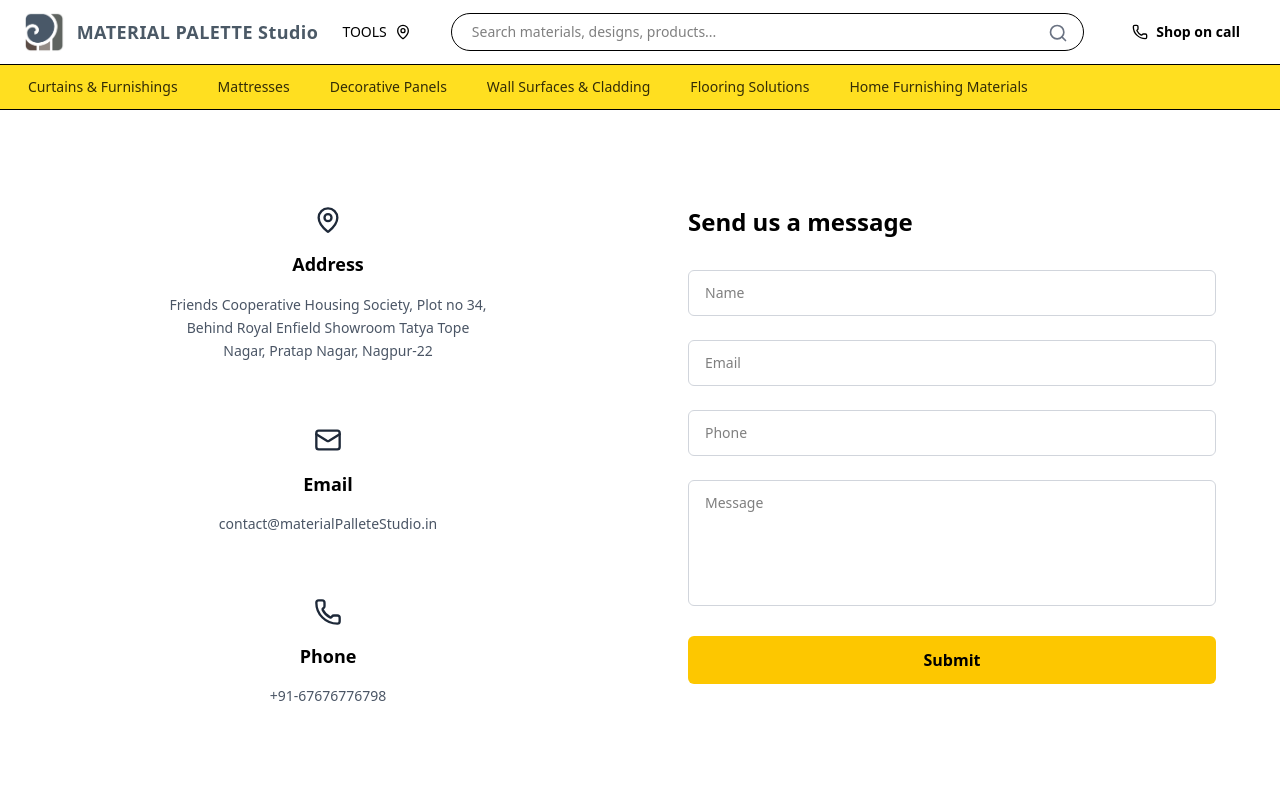
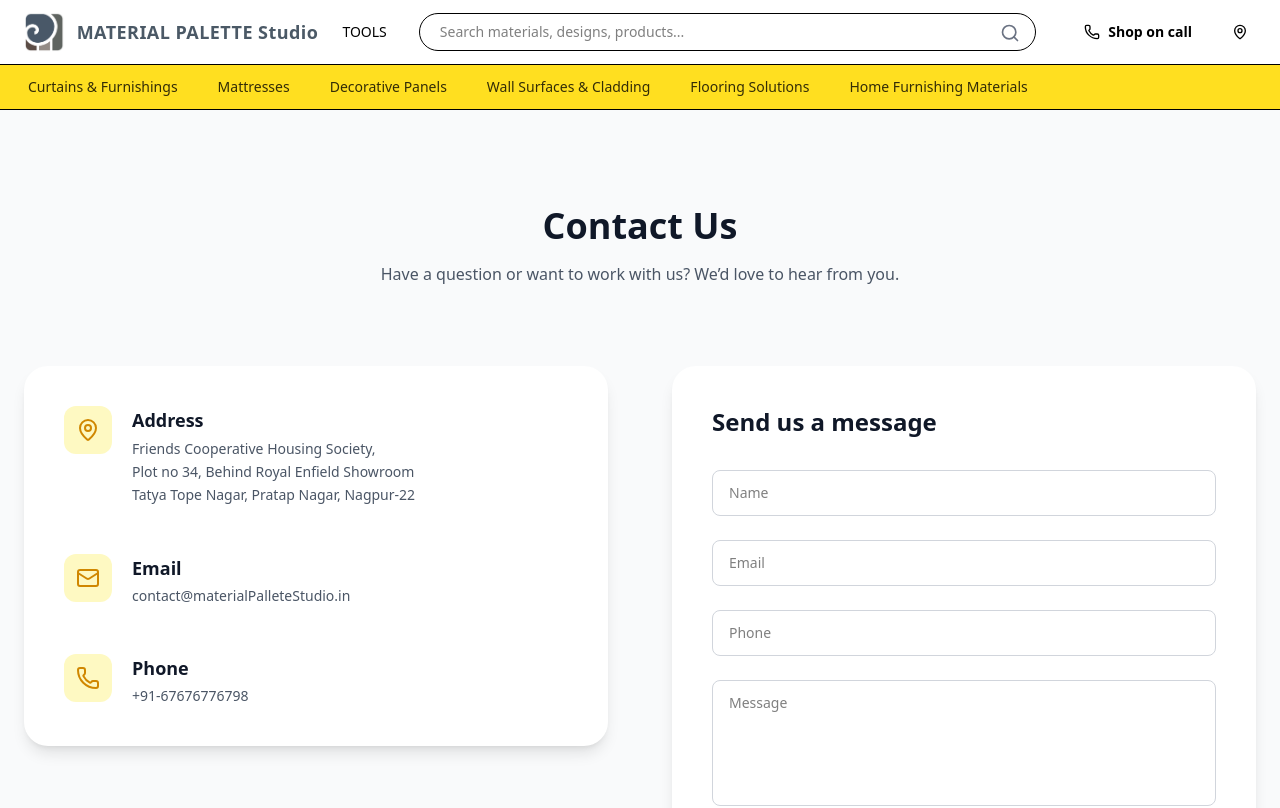
Before and after one commit to sambhav0007/material-Pallete-studio, a React (Vite) app: page /contact in a window 1280 px wide. Shown: the top 808 px of the page. Built offline with nearby package versions, Linux system fonts and the light colour scheme.

Commit message:
update for footer

```diff
--- a/src/components/Pages/Aboutus.jsx
+++ b/src/components/Pages/Aboutus.jsx
@@ -5,7 +5,15 @@ export default function Aboutus() {
         <h1 className="text-3xl font-semibold text-center">
           About Material Palette Studio
         </h1>
+        <p className="text-lg">
+          Material Palette Studio is a premier interior design and material sourcing company dedicated to transforming spaces with innovative solutions. We specialize in providing high-quality materials and expert design services for residential and commercial projects.
+        </p>
+
+        <p className="text-lg">
+          Our team of experienced designers and material specialists work closely with clients to understand their vision and deliver tailored solutions that exceed expectations.
+        </p>
         </div>
     </section>
 
-);}
+);
+}
--- a/src/components/Pages/Contact.jsx
+++ b/src/components/Pages/Contact.jsx
@@ -2,75 +2,109 @@ import { MapPin, Mail, Phone } from "lucide-react";
 
 export default function Contact() {
   return (
-    <section className="min-h-screen bg-white px-6 py-24">
-      <div className="max-w-6xl mx-auto grid md:grid-cols-2 gap-24 items-start">
+    <section className="min-h-screen bg-gray-50 px-6 py-24">
+      <div className="max-w-7xl mx-auto">
 
+        {/* Header */}
+        <div className="text-center mb-20">
+          <h1 className="text-3xl md:text-4xl font-bold text-gray-900 mb-4">
+            Contact Us
+          </h1>
+          <p className="text-gray-600 max-w-xl mx-auto">
+            Have a question or want to work with us? We’d love to hear from you.
+          </p>
+        </div>
 
-        <div className="space-y-16">
+        {/* Main Container */}
+        <div className="grid lg:grid-cols-2 gap-16 items-start">
 
+          {/* LEFT — CONTACT INFO */}
+          <div className="bg-white rounded-3xl shadow-lg p-10 space-y-12">
 
-          <div className="flex flex-col items-center text-center gap-4">
-            <MapPin className="w-7 h-7 text-gray-800" />
-            <h3 className="font-semibold text-lg">Address</h3>
-            <p className="text-gray-600 leading-relaxed text-sm max-w-xs">
-            Friends Cooperative Housing Society,
-            Plot no 34, Behind Royal Enfield Showroom
+            {/* Address */}
+            <div className="flex items-start gap-5">
+              <div className="w-12 h-12 rounded-xl bg-yellow-100 flex items-center justify-center shrink-0">
+                <MapPin className="w-6 h-6 text-yellow-600" />
+              </div>
+              <div>
+                <h3 className="font-semibold text-lg text-gray-900 mb-1">
+                  Address
+                </h3>
+                <p className="text-gray-600 text-sm leading-relaxed">
+                  Friends Cooperative Housing Society,<br />
+                  Plot no 34, Behind Royal Enfield Showroom<br />
                   Tatya Tope Nagar, Pratap Nagar, Nagpur-22
                 </p>
               </div>
+            </div>
 
-
-          <div className="flex flex-col items-center text-center gap-4">
-            <Mail className="w-7 h-7 text-gray-800" />
-            <h3 className="font-semibold text-lg">Email</h3>
+            {/* Email */}
+            <div className="flex items-start gap-5">
+              <div className="w-12 h-12 rounded-xl bg-yellow-100 flex items-center justify-center shrink-0">
+                <Mail className="w-6 h-6 text-yellow-600" />
+              </div>
+              <div>
+                <h3 className="font-semibold text-lg text-gray-900 mb-1">
+                  Email
+                </h3>
                 <p className="text-gray-600 text-sm">
                   contact@materialPalleteStudio.in
                 </p>
               </div>
+            </div>
 
-
-          <div className="flex flex-col items-center text-center gap-4">
-            <Phone className="w-7 h-7 text-gray-800" />
-            <h3 className="font-semibold text-lg">Phone</h3>
+            {/* Phone */}
+            <div className="flex items-start gap-5">
+              <div className="w-12 h-12 rounded-xl bg-yellow-100 flex items-center justify-center shrink-0">
+                <Phone className="w-6 h-6 text-yellow-600" />
+              </div>
+              <div>
+                <h3 className="font-semibold text-lg text-gray-900 mb-1">
+                  Phone
+                </h3>
                 <p className="text-gray-600 text-sm">
                   +91-67676776798
                 </p>
               </div>
+            </div>
 
           </div>
 
-        <div>
-          <h2 className="text-2xl font-semibold mb-8">Send us a message</h2>
+          {/* RIGHT — CONTACT FORM */}
+          <div className="bg-white rounded-3xl shadow-lg p-10">
+            <h2 className="text-2xl font-semibold text-gray-900 mb-8">
+              Send us a message
+            </h2>
 
             <form className="space-y-6">
 
               <input
                 type="text"
                 placeholder="Name"
-              className="w-full rounded-md border border-gray-300 px-4 py-3 text-sm focus:outline-none focus:ring-2 focus:ring-yellow-400"
+                className="w-full rounded-lg border border-gray-300 px-4 py-3 text-sm focus:outline-none focus:ring-2 focus:ring-yellow-400 transition"
               />
 
               <input
                 type="email"
                 placeholder="Email"
-              className="w-full rounded-md border border-gray-300 px-4 py-3 text-sm focus:outline-none focus:ring-2 focus:ring-yellow-400"
+                className="w-full rounded-lg border border-gray-300 px-4 py-3 text-sm focus:outline-none focus:ring-2 focus:ring-yellow-400 transition"
               />
 
               <input
                 type="tel"
                 placeholder="Phone"
-              className="w-full rounded-md border border-gray-300 px-4 py-3 text-sm focus:outline-none focus:ring-2 focus:ring-yellow-400"
+                className="w-full rounded-lg border border-gray-300 px-4 py-3 text-sm focus:outline-none focus:ring-2 focus:ring-yellow-400 transition"
               />
 
               <textarea
                 rows="5"
                 placeholder="Message"
-              className="w-full rounded-md border border-gray-300 px-4 py-3 text-sm focus:outline-none focus:ring-2 focus:ring-yellow-400 resize-none"
+                className="w-full rounded-lg border border-gray-300 px-4 py-3 text-sm focus:outline-none focus:ring-2 focus:ring-yellow-400 resize-none transition"
               />
 
               <button
                 type="submit"
-              className="w-full bg-yellow-400 hover:bg-yellow-500 text-black font-semibold py-3 rounded-md transition"
+                className="w-full bg-yellow-400 hover:bg-yellow-500 text-black font-semibold py-3 rounded-lg transition-all duration-200 shadow hover:shadow-md"
               >
                 Submit
               </button>
@@ -79,7 +113,7 @@ export default function Contact() {
           </div>
 
         </div>
+      </div>
     </section>
-
   );
 }
--- a/src/components/Pages/Faqs.jsx
+++ b/src/components/Pages/Faqs.jsx
@@ -1,36 +1,109 @@
-import React from "react";
+import { useState } from "react";
+import { ChevronDown } from "lucide-react";
 
-/* ================= MAIN PAGE ================= */
+const faqs = [
+  {
+    question: "What services does Material Palette offer?",
+    answer:
+      "We specialize in providing interior designing solutions for residential and commercial spaces.",
+  },
+  {
+    question: "How should I do my interior design projects?",
+    answer:
+      "we specialize in Proving you a better user experience and provide solutions which help in making your interior design successful.",
+  },
+  {
+    question: "Do you work with startups and small businesses?",
+    answer:
+      "Yes, absolutely. We work with startups, SMEs, and enterprises, offering scalable solutions tailored to your business stage and goals.",
+  },
+  {
+    question: "Do you provide post-launch support and maintenance?",
+    answer:"After you place an order, our team will contact you over the phone to confirm the details within a specific timeframe. We will verify the order and discuss payment options.",
+  },
+  {
+    question: "What technologies do you specialize in?",
+    answer:
+      "Our team specializes in modern technologies such as React, Node.js, NestJS, Next.js, Java, Python, cloud platforms, and scalable backend architectures.",
+  },
+  {
+    question: "how can i order materials?",
+    answer:
+      "You can order materials directly through our shops and decide the working of interior design project with us.",
+
+  },
+  {
+    question: "Can you help with material selection and sourcing?",
+    answer:
+    "yes we help in providing best solution related to your every branch and aspect in interor designing.",
+  },
+  {
+question: "what is your return policy?",
+answer:
+"Visit store for that further and further inspection of goods.",
+  },
+];
+
 export default function Faqs() {
+  const [openIndex, setOpenIndex] = useState(null);
+
   return (
-    <section className="min-h-screen bg-white px-6 py-24">
-      <div className="max-w-4xl mx-auto text-gray-700 space-y-8">
-        <h1 className="text-3xl font-semibold text-center">
-          Frequently Asked Questions
-        </h1>
-        <table className="w-full border-collapse">
-          <thead>
-            <tr className="bg-gray-100">
-              <th className="border p-2 text-left">Question</th>
-              <th className="border p-2 text-left">Answer</th>
-            </tr>
-          </thead>
-          <tbody>
-            <tr>
-              <td className="border p-2">What materials do you offer?</td>
-              <td className="border p-2">We offer a wide range of high-quality interior materials including fabrics, wallpapers, flooring options, and decorative panels.</td>
-            </tr>
-            <tr>
-              <td className="border p-2">How can I get a quote?</td>
-              <td className="border p-2">You can request a quote by contacting us through our contact page or by calling our customer service number.</td>
-            </tr>
-            <tr>
-              <td className="border p-2">Do you provide installation services?</td>
-              <td className="border p-2">Yes, we offer professional installation services for all our products. Please contact us for more details.</td>
-            </tr>
-          </tbody>
-        </table>
+    <section className="bg-white px-6 py-24">
+      <div className="max-w-4xl mx-auto">
+
+        {/* Heading */}
+        <div className="text-center mb-16">
+          <p className="text-sm tracking-[0.3em] text-gray-500 mb-4 uppercase">
+            Help & Support
+          </p>
+          <h1 className="text-3xl md:text-4xl font-bold text-gray-900">
+            Frequently Asked Questions
+          </h1>
+          <p className="mt-4 text-gray-600 max-w-2xl mx-auto">
+            Find answers to common questions about our services, process, and
+            support.
+          </p>
         </div>
+
+        {/* FAQ Items */}
+        <div className="space-y-4">
+          {faqs.map((faq, index) => {
+            const isOpen = openIndex === index;
+
+            return (
+              <div
+                key={index}
+                className="border border-gray-200 rounded-2xl overflow-hidden transition"
+              >
+                {/* Question */}
+                <button
+                  onClick={() =>
+                    setOpenIndex(isOpen ? null : index)
+                  }
+                  className="w-full flex items-center justify-between px-6 py-5 text-left"
+                >
+                  <span className="font-medium text-gray-900">
+                    {faq.question}
+                  </span>
+                  <ChevronDown
+                    className={`w-5 h-5 text-gray-500 transition-transform ${
+                      isOpen ? "rotate-180" : ""
+                    }`}
+                  />
+                </button>
+
+                {/* Answer */}
+                {isOpen && (
+                  <div className="px-6 pb-6 text-gray-600 leading-relaxed">
+                    {faq.answer}
+                  </div>
+                )}
+              </div>
+            );
+          })}
+        </div>
+
+      </div>
     </section>
   );
 }
--- a/src/components/home/Footer.jsx
+++ b/src/components/home/Footer.jsx
@@ -135,7 +135,7 @@ export default function Footer() {
           </span>
 
           <span>
-            Designed as a Elan-tech pvt limited Initiative
+            Designed as per Elan-tech pvt limited Initiative
           </span>
         </div>
       </div>
--- a/src/components/home/HeroSlider.jsx
+++ b/src/components/home/HeroSlider.jsx
@@ -90,7 +90,7 @@ export default function HeroSlider() {
 
                   <button
                     className="
-                      mt-4 bg-white text-black px-5 py-2 rounded-lg w-fit
+                      mt-4 text-black px-5 py-2 rounded-lg w-fit
                       transition-all duration-200
                       hover:scale-105 active:scale-95
                     "
--- a/src/components/home/Navbar.jsx
+++ b/src/components/home/Navbar.jsx
@@ -1,6 +1,6 @@
 import { useState } from "react";
 import { NavLink } from "react-router-dom";
-import { Search, Phone, Menu, MapPin } from "lucide-react";
+import { Search, Phone, Menu, MapPin, X} from "lucide-react";
 
 const PRODUCT_CATEGORIES = [
   { label: "Curtains & Furnishings", path: "/curtains-furnishings" },
@@ -28,7 +28,7 @@ const Navbar = () => {
                 alt="Logo"
                 className="h-9 md:h-10 w-auto object-contain"
               />
-              <span className="font-bold text-sm md:text-lg text-[#4B5966] tracking-wide whitespace-nowrap">
+              <span className="font-bold text-sm md:text-lg hover:scale-x-105 text-[#4B5966] tracking-wide whitespace-nowrap">
                 MATERIAL PALETTE Studio
               </span>
             </div>
@@ -41,16 +41,7 @@ const Navbar = () => {
               TOOLS
             </button>
           </div>
-          <button className="px-2 font-medium hover:scale-x-105">
-          <a
-            href="https://maps.app.goo.gl/FgEs5KHzY7JZSupD8"
-            target="_blank"
-            rel="noopener noreferrer"
-            className="flex items-center gap-2"
-          >
-             <MapPin className="w-4 h-4 flex items-center gap-2" />
-            </a>
-          </button>
+
           {/* SEARCH — DESKTOP ONLY */}
           <div className="hidden md:flex flex-1 mx-8">
             <div className="relative w-full">
@@ -68,11 +59,22 @@ const Navbar = () => {
             {/* SHOP ON CALL */}
             <a
               href="tel:+1234567890"
-              className="bg-brandYellow px-3 md:px-4 py-2 rounded-full text-xs md:text-sm font-semibold flex items-center gap-2 hover:bg-opacity-90 transition-all"
+              className="bg-brandYellow px-3 md:px-4 py-2 rounded-full text-xs md:text-sm font-semibold flex items-center gap-2 hover:scale-x-105 transition-all"
             >
               <Phone className="w-4 h-4" />
               <span className="hidden sm:inline">Shop on call</span>
             </a>
+
+            <button className="px-2 font-medium hover:scale-x-105">
+          <a
+            href="https://maps.app.goo.gl/FgEs5KHzY7JZSupD8"
+            target="_blank"
+            rel="noopener noreferrer"
+            className="flex items-center gap-2"
+          >
+             <MapPin className="w-4 h-4 flex items-center gap-4 hover:scale-x-110" />
+            </a>
+          </button>
 
             {/* MOBILE MENU */}
             <button
@@ -111,7 +113,7 @@ const Navbar = () => {
 
       {/* ================= CATEGORY BAR (MOBILE) ================= */}
       {open && (
-        <div className="md:hidden bg-yellow-300 border-b">
+        <div className="md:hidden fixed inset-x-0 top-72px bg-yellow-300 border-b z-40">
           <div className="px-6 py-4 flex flex-col gap-4">
             {PRODUCT_CATEGORIES.map((item) => (
               <NavLink
```
Lines whose indentation alone changed are shown as unchanged.
